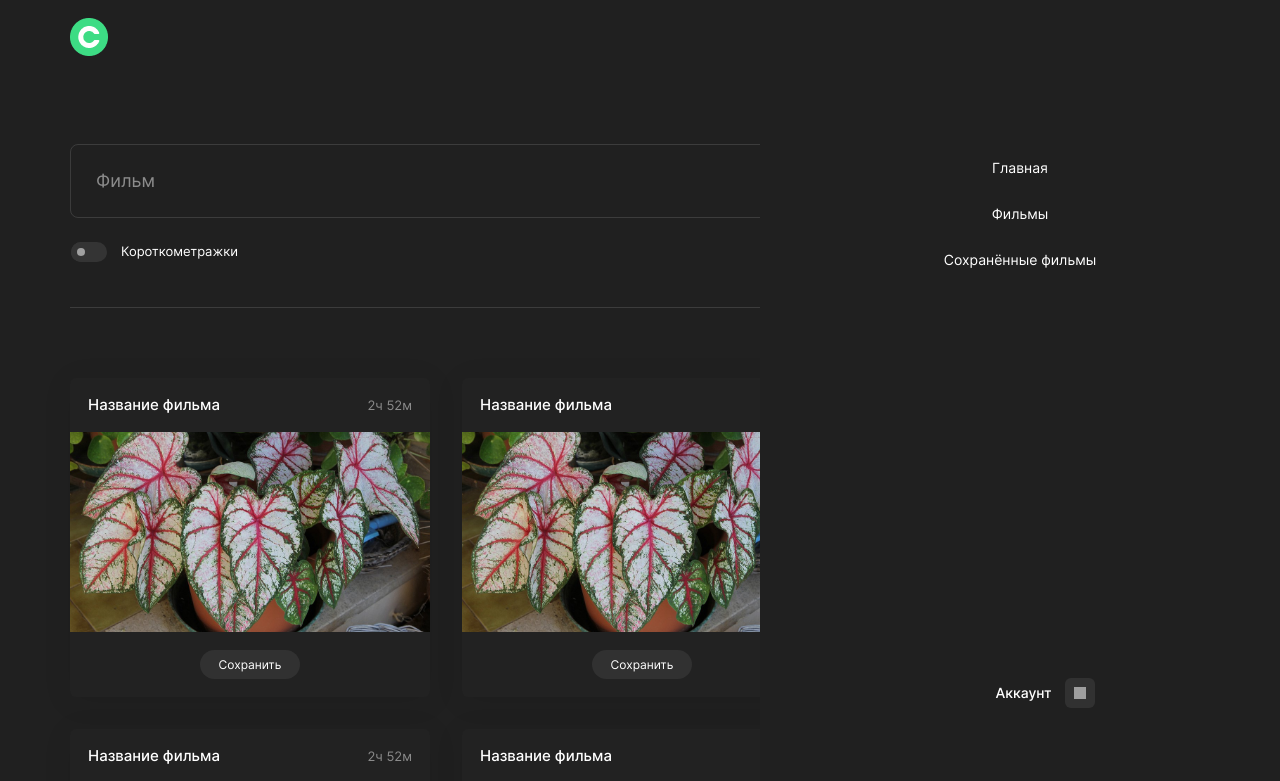
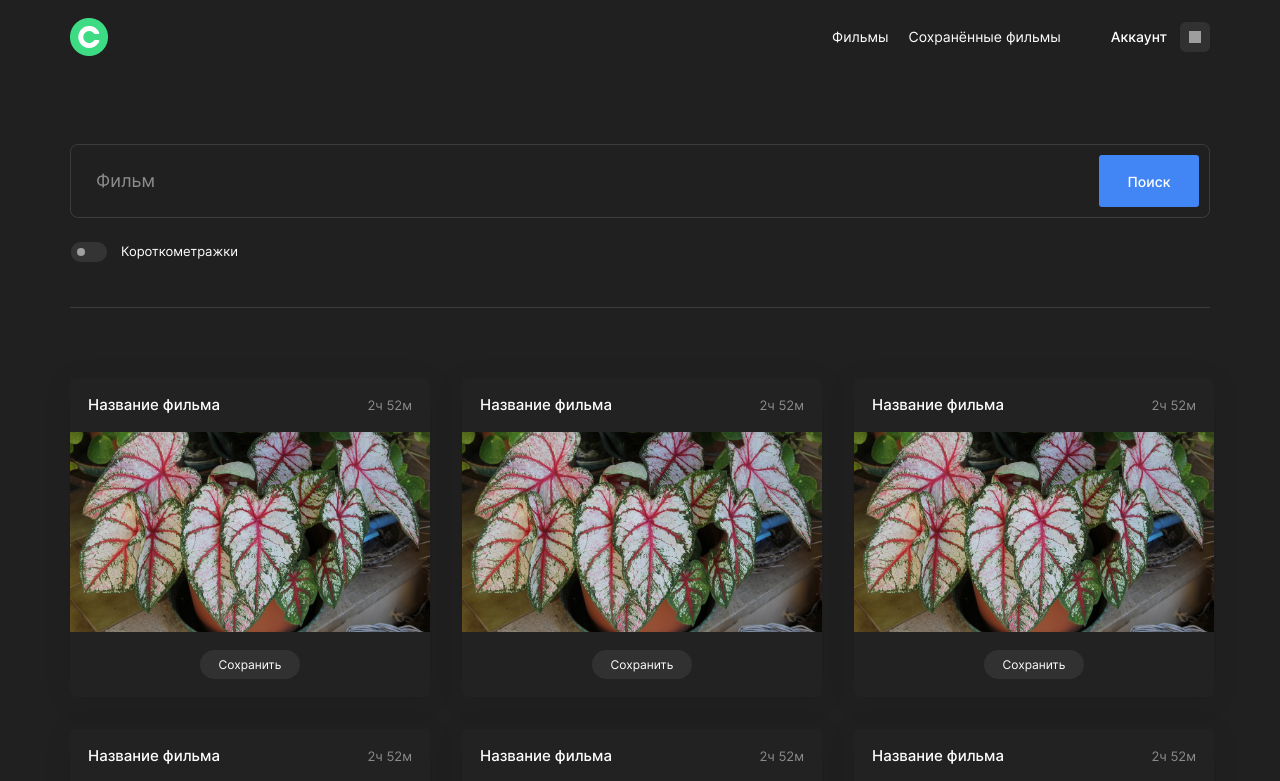
Before and after one commit to GaiaHellslaughterdottir/movies-explorer-frontend, a React (Create React App) app: page /movies in a window 1280 px wide. Shown: the top 781 px of the page. Built offline with nearby package versions, Linux system fonts and the light colour scheme; grey boxes are pictures that could not be loaded; the HTML template or start-up script is replaced by a standard one.

Commit message:
02.11 20:37

```diff
--- a/package.json
+++ b/package.json
@@ -8,6 +8,7 @@
     "@testing-library/user-event": "^13.5.0",
     "react-dom": "^18.2.0",
     "react-scripts": "5.0.1",
+    "usehooks-ts": "^2.9.1",
     "web-vitals": "^2.1.4"
   },
   "scripts": {
--- a/src/components/Form/Form.js
+++ b/src/components/Form/Form.js
@@ -10,7 +10,7 @@ export default function Form(props) {
       <div className="form__fields-wrapper">
       { props.children }
       </div>
-      <div class="form__footer-wrapper">
+      <div className="form__footer-wrapper">
         { props.errorText && <span className="form__error">{ props.errorText }</span> }
         <SubmitButton buttonTitle={ props.buttonTitle }/>
         { props.footerElement }
--- a/src/components/Header/Header.css
+++ b/src/components/Header/Header.css
@@ -18,52 +18,6 @@
   background-color: #073042;
 }
 
-.header__profile {
-  display: flex;
-  flex-direction: row;
-  align-items: center;
-  margin-left: 50px;
-  text-decoration: none;
-  color: #FFF;
-  font-size: 14px;
-  font-style: normal;
-  font-weight: 500;
-  line-height: 16px;
-  -webkit-transition: color .5s ease-out;
-  -moz-transition: color .5s ease-out;
-  -o-transition: color .5s ease-out;
-  transition: color .5s ease-out;
-}
-
-.header__profile:hover {
-  color: rgba(255, 255, 255, 0.5);
-}
-
-.header__profile_login {
-  margin-left: 30px;
-}
-
-.header__profile-link-wrapper {
-  width: 30px;
-  height: 30px;
-  border-radius: 6px;
-  background-color: #0F4157;
-  display: flex;
-  align-items: center;
-  justify-content: center;
-  margin-left: 13px;
-}
-
-.header__profile-link-wrapper_grey {
-  background-color: #313131;
-}
-
-.header__profile-icon {
-  background-image: url("../../images/profile-icon.png");
-  width: 12px;
-  height: 12px;
-}
-
 @media screen and (max-width: 1279px) {
   .header {
     padding-left: 30px;
--- a/src/components/Main/Portfolio/Portfolio.css
+++ b/src/components/Main/Portfolio/Portfolio.css
@@ -25,6 +25,7 @@
 }
 
 .portfolio__link {
+  text-decoration: none;
   color: #FFF;
   font-size: 30px;
   font-style: normal;
--- a/src/components/Main/Portfolio/Portfolio.js
+++ b/src/components/Main/Portfolio/Portfolio.js
@@ -5,15 +5,18 @@ export default function Portfolio() {
     <section className="portfolio">
       <h2 className="portfolio__title">Портфолио</h2>
       <a href="#" className="portfolio__link-wrapper">
-        <p className="portfolio__link">Статичный сайт</p>
+        <a className="portfolio__link" target="_blank"
+           href="https://gaiahellslaughterdottir.github.io/how-to-learn/">Статичный сайт</a>
         <p className="portfolio__link">↗</p>
       </a>
       <a href="#" className="portfolio__link-wrapper">
-        <p className="portfolio__link">Адаптивный сайт</p>
+        <a className="portfolio__link" target="_blank"
+           href="https://gaiahellslaughterdottir.github.io/russian-travel/">Адаптивный сайт</a>
         <p className="portfolio__link">↗</p>
       </a>
       <a href="#" className="portfolio__link-wrapper">
-        <p className="portfolio__link">Одностраничное приложение</p>
+        <a className="portfolio__link" target="_blank"
+           href="https://gaiahellslaughterdottir.github.io/mesto/">Одностраничное приложение</a>
         <p className="portfolio__link">↗</p>
       </a>
     </section>
--- a/src/components/Navigation/Navigation.css
+++ b/src/components/Navigation/Navigation.css
@@ -1,4 +1,15 @@
 .navigation {
+  margin-left: auto;
+}
+
+.navigation__wrapper-big-size {
+  display: flex;
+  flex-direction: row;
+  flex-wrap: wrap;
+  margin-left: auto;
+}
+
+.navigation__wrapper-small-size {
   position: fixed;
   width: 520px;
   right: 0;
@@ -6,30 +17,31 @@
   background-color: #202020;
   height: 100vh;
   z-index: 15;
-  display: flex;
   flex-direction: column;
   align-items: center;
   justify-content: space-between;
+  display: flex;
 }
 
-/*
-.navigation {
+.navigation__wrapper-big-size {
+  display: flex;
+  flex-direction: row;
+  flex-wrap: wrap;
   margin-left: auto;
 }
-*/
+
+.navigation__link_invisible {
+  display: none;
+}
 
 .navigation__links-wrapper {
-  margin-top: 159px;
   display: flex;
-  flex-direction: column;
+  flex-direction: row;
   align-items: center;
-  gap: 28px;
+  gap: 20px;
 }
 
 .navigation__link {
-  /*
-  margin-left: 20px;
-  */
   text-decoration: none;
   color: #FFF;
   text-align: right;
@@ -43,16 +55,8 @@
   transition: color .5s ease-out;
 }
 
-/*.navigation__link:hover {
+.navigation__link:hover {
   color: rgba(255, 255, 255, 0.5);
-}*/
-
-.navigation__link:hover {
-  text-decoration-line: underline;
-  text-decoration-style: solid;
-  text-decoration-color: #FFFFFF;
-  text-decoration-width: 2px;
-  text-underline-offset: 4px;
 }
 
 .navigation__link_login {
@@ -66,6 +70,105 @@
 }
 
 .navigation__account-wrapper {
-  margin-bottom: 92px;
-  margin-top: 28px;
+  margin-left: 50px;
 }
+
+.navigation__profile {
+  display: flex;
+  flex-direction: row;
+  align-items: center;
+  text-decoration: none;
+  color: #FFF;
+  font-size: 14px;
+  font-style: normal;
+  font-weight: 500;
+  line-height: 16px;
+  -webkit-transition: color .5s ease-out;
+  -moz-transition: color .5s ease-out;
+  -o-transition: color .5s ease-out;
+  transition: color .5s ease-out;
+}
+
+.navigation__profile:hover {
+  color: rgba(255, 255, 255, 0.5);
+}
+
+.navigation__profile_login {
+  margin-left: 30px;
+}
+
+.navigation__profile-link-wrapper {
+  width: 30px;
+  height: 30px;
+  border-radius: 6px;
+  background-color: #0F4157;
+  display: flex;
+  align-items: center;
+  justify-content: center;
+  margin-left: 13px;
+}
+
+.navigation__profile-link-wrapper_grey {
+  background-color: #313131;
+}
+
+.navigation__profile-icon {
+  background-image: url("../../images/profile-icon.png");
+  width: 12px;
+  height: 12px;
+}
+
+.navigation__menu-icon {
+  background-image: url("../../images/menu-icon.png");
+  width: 44px;
+  height: 44px;
+  display: none;
+  cursor: pointer;
+}
+
+.navigation__menu-close-icon {
+  background-image: url("../../images/close-icon.png");
+  width: 32px;
+  height: 32px;
+  position: fixed;
+  top: 22px;
+  right: 22px;
+  cursor: pointer;
+}
+
+@media screen and (max-width: 1279px) {
+  .navigation__links-wrapper {
+    margin-top: 159px;
+    display: flex;
+    flex-direction: column;
+    align-items: center;
+    gap: 28px;
+  }
+
+  .navigation__link_invisible {
+    display: block;
+  }
+
+  .navigation__account-wrapper {
+    margin-bottom: 92px;
+    margin-top: 28px;
+  }
+
+  .navigation__link:hover {
+    color: rgba(255, 255, 255, 1);
+    text-decoration-line: underline;
+    text-decoration-style: solid;
+    text-decoration-color: #FFFFFF;
+    text-decoration-width: 2px;
+    text-underline-offset: 4px;
+  }
+
+  .navigation__account-wrapper {
+    margin-left: 0;
+  }
+
+  .navigation__menu-icon {
+    display: block;
+  }
+
+}
--- a/src/components/Navigation/Navigation.js
+++ b/src/components/Navigation/Navigation.js
@@ -1,25 +1,58 @@
 import React from "react";
 import { Link, useLocation, Route, NavLink } from "react-router-dom";
+import { useWindowSize } from 'usehooks-ts'
+
+const { useRef } = require("react");
+const { useEffect } = require("react");
 
 export default function Navigation(props) {
+  const [isMenuOpened, setIsMenuOpened] = React.useState(false);
+  const [isSmallSize, setIsSmallSize] = React.useState(false);
+  const { width, height } = useWindowSize();
+
+  useEffect(() => {
+    changeMode(width);
+  }, [width]);
+
+  function changeMode(currentWidth) {
+    if (currentWidth < 1280 ) {
+      setIsSmallSize(true);
+    } else if (currentWidth >= 1280 ) {
+      setIsSmallSize(false);
+    }
+  }
+
+  function handleToggleMenu() {
+    setIsMenuOpened(!isMenuOpened);
+  }
+
   return (
     <div className="navigation">
+      {isSmallSize && <div className="navigation__menu-icon" onClick={ handleToggleMenu }/>}
+
+      <div className={ isSmallSize ? 'navigation__wrapper-small-size' : 'navigation__wrapper-big-size'}
+        style={{ display: isSmallSize && !isMenuOpened ? 'none' : 'flex' }}>
+        <div className="navigation__menu-close-icon" style={{ display: isSmallSize && isMenuOpened ? 'block' : 'none' }}
+             onClick={ handleToggleMenu }/>
+
         <div className="navigation__links-wrapper">
-        <NavLink to="/" className="navigation__link">Главная</NavLink>
+          <NavLink to="/" className="navigation__link navigation__link_invisible">Главная</NavLink>
           <NavLink to="/movies" className="navigation__link">Фильмы</NavLink>
           <NavLink to="/saved-movies" className="navigation__link">Сохранённые фильмы</NavLink>
         </div>
         <div className="navigation__account-wrapper">
-        <NavLink to="/profile" className="header__profile">
+          <NavLink to="/profile" className="navigation__profile">
             Аккаунт
             <div
-            className={ `header__profile-link-wrapper ${ window.location.pathname !== "/" ? "header__profile-link-wrapper_grey" : "" }` }>
-            <div className="header__profile-icon"/>
+              className={ `navigation__profile-link-wrapper ${ window.location.pathname !== "/" ? "navigation__profile-link-wrapper_grey" : "" }` }>
+              <div className="navigation__profile-icon"/>
             </div>
           </NavLink>
         </div>
-
+      </div>
     </div>
 
-  );
+
+  )
+    ;
 }
```
Also changed, not shown: src/components/Header/Header.js (+9 -7 lines). Lines whose indentation alone changed are shown as unchanged.
